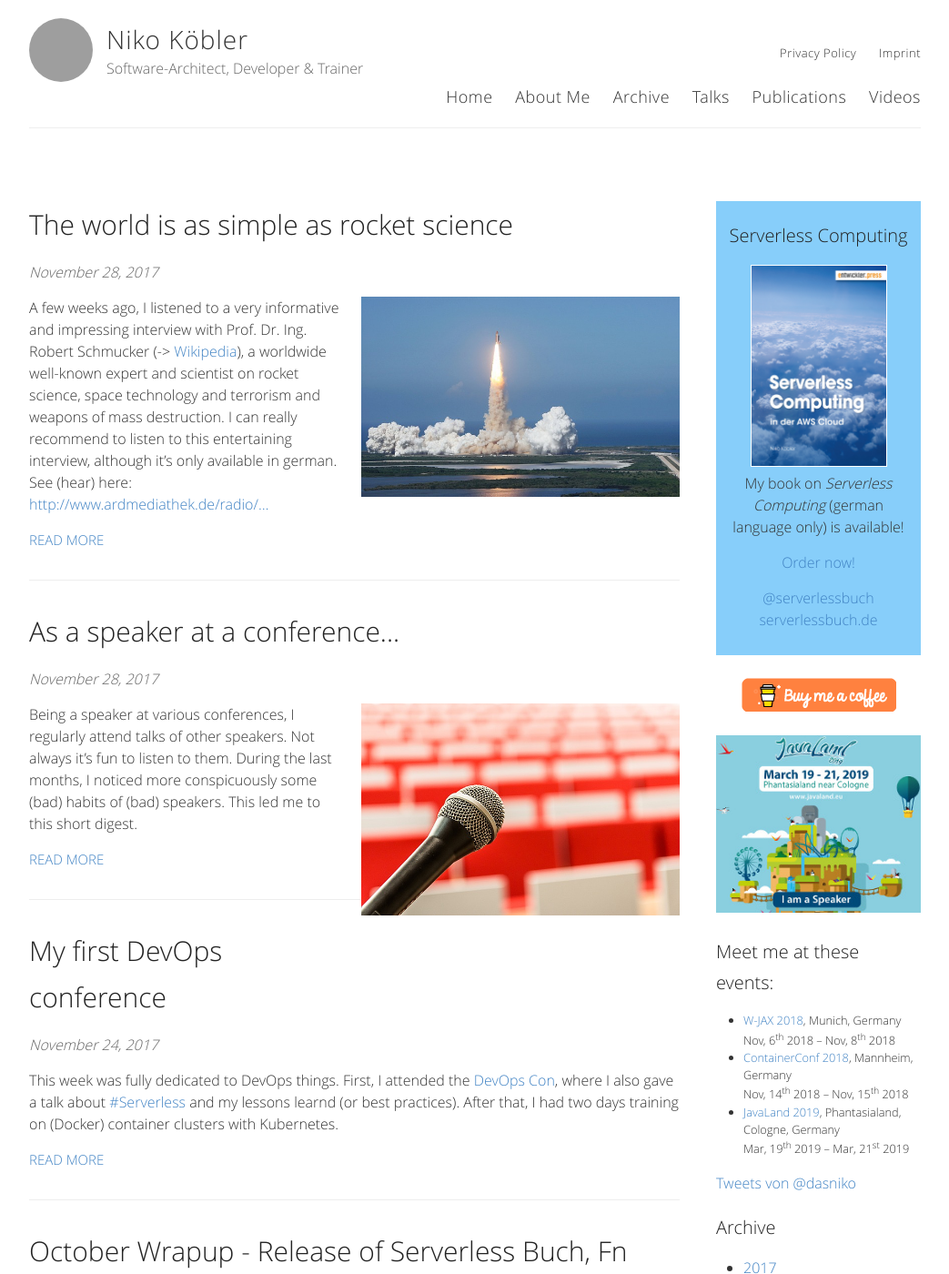
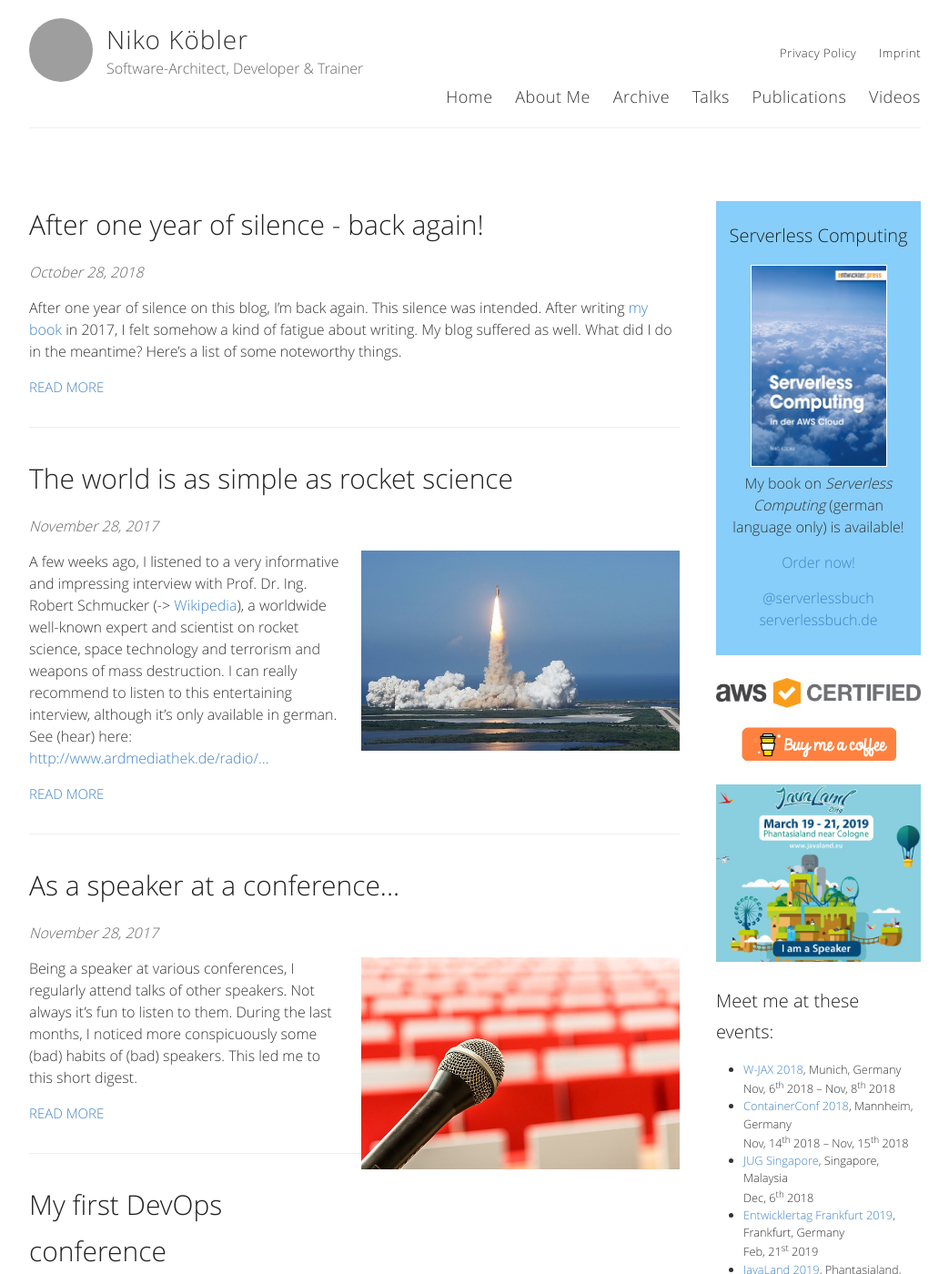
Before and after one commit to dasniko/dasniko.github.io, a Jekyll site: the page built from index.html, in a window 1280 px wide and 1400 px high. Shown: the whole window at 91% size, without its empty margins (118-1161 px from the left). Built offline with Jekyll 4.4.1, drawn with Linux system fonts in a browser that asks for light colours; emoji names are drawn with the system emoji font; comment, search, counter and statistics services are not loaded; some of the changed lines change nothing that is shown; some of the changed text lies outside the part shown; grey boxes are pictures that could not be loaded.

Commit message:
finally a content update

```diff
--- a/_config.yml
+++ b/_config.yml
@@ -7,7 +7,7 @@ name: Niko Köbler
 
 # Short bio or description (displayed in the header)
 description: Software-Architect, Developer & Trainer
-bio: Doing stuff with computers... mostly (functional) on the JVM, Co-Lead of JUG DA, Speaker, Author, Conference-Addict
+bio: Doing stuff with computers... Writing software and helping others do so. Cloud & On-Premise, DevOps, Security, Co-Lead of JUG DA, Conference-Speaker, Book-Author, Triathlon
 
 # URL of your avatar or profile pic (you could use your GitHub profile pic)
 avatar: https://secure.gravatar.com/avatar/395d9a1bac6f64d04bbd713d5b6bc433
--- a/_includes/sidebar.html
+++ b/_includes/sidebar.html
@@ -1,5 +1,8 @@
 <div class="sidebar_content">
   {% include bookteaser.html %}
+</div>
+<div class="sidebar_content" style="margin: 15px 0">
+  <img src="/images/aws-certified.png" alt="AWS certified">
 </div>
 <div class="sidebar_content" style="text-align: center; margin-bottom: 20px;">
   <a href="https://www.buymeacoffee.com/dasniko" target="_blank">
--- /dev/null
+++ b/_posts/2018-10-28-after-one-year-silence.md
@@ -0,0 +1,63 @@
+---
+title: After one year of silence - back again!
+---
+
+After one year of silence on this blog, I'm back again.
+This silence was intended.
+After writing [my book](http://serverlessbuch.de) in 2017, I felt somehow a kind of fatigue about writing.
+My blog suffered as well.
+What did I do in the meantime?
+Here's a list of some noteworthy things.
+
+I'm working since january as a full stack developer for a local customer and doing lots of JavaScript/React stuff, as well as all the automation & deployment stuff of our application to AWS cloud.
+We're using different services like S3, ElasticBeanstalk, Lambda, SQS, SNS, SES and Secrets Manager.
+All the infrastructure is "documented" and scripted as code with Cloudformation.
+I really learned a lot and it is a lot of fun working with all that stuff.
+I'm pretty much in DevOps and infrastructure/deployment things currently, and it doesn't feel bad.
+
+At the same time I started this gig, I started to loose weight.
+Not as a result of disease, but the scale showed somehow too much weight and I didn't want to go on with that in my life.
+So I started my personal _#project80_ and lost 21 kilograms in the first 9 months in 2018.
+I achieved this in changing my diet (less carbohydrates, more proteins and valuable fats) and starting again with sports.
+Weight training and endurance sports.
+Naturally the best combination.
+
+<blockquote class="twitter-tweet" data-lang="de"><p lang="da" dir="ltr">Results of the first 6 months in 2018:<br><br>Weight: -18 kg<br>HF Ø: -10 bpm<br>VO₂max: 40 -&gt; 46 ml/kg/min<br>Pace Ø: -1:00 min/km<a href="https://twitter.com/hashtag/project80?src=hash&amp;ref_src=twsrc%5Etfw">#project80</a> <a href="https://t.co/C67B4PTlhr">pic.twitter.com/C67B4PTlhr</a></p>&mdash; Niko Köbler ☁️ (@dasniko) <a href="https://twitter.com/dasniko/status/1012999398484271104?ref_src=twsrc%5Etfw">30. Juni 2018</a></blockquote>
+
+Today the above values have further improved, I'm fitter than ever and I just did my first-again (since 2014) 10k run with a sub 50 mins time.
+This is really cool and I am really, really happy about that.
+Next year there will be a half-marathon and a triathlon again.
+Looking forward to that!
+
+During summer, I also did something "completely different" for my body and my mind.
+I did complete my education as a fitness trainer on A and B certificate level, plus a personal trainer and medical fitness trainer licence.
+This was fun, learning something different than all this IT/software stuff I'm doing all day.
+First and foremost I did all this for myself, because I wanted to learn more about anatomy, physiology and training science.
+But I think I'll try to work part-time as a personal trainer in future.
+
+<blockquote class="twitter-tweet" data-lang="de"><p lang="en" dir="ltr">I did (and learned) the lasr 4 weekends something completely different than IT. It was inspiring for body and mind. Should do this more often. Life is so much more than bits, bytes and if-then-else.</p>&mdash; Niko Köbler ☁️ (@dasniko) <a href="https://twitter.com/dasniko/status/1023582121498210305?ref_src=twsrc%5Etfw">29. Juli 2018</a></blockquote>
+
+This was not the only certification I did this year.
+Currently I'm also certified on AWS cloud.
+Although it's only the "cloud practitioner" certification - a kind of sales & marketing cert - I can call myself "AWS certified".
+Most customers and recruiters don't know about certification and if there's at least any kind of cert, they'll be happy.
+So do I. :smirk:
+
+<div style="text-align: center">
+  <img src="/images/aws-certified.png" alt="AWS certified" style="width: 300px"/>
+</div>
+
+As well as my writings and publications, my conference talks suffered a bit in 2018.
+It was good to have a period with less talks, only doing a few selected ones.
+But I will be back in 2019, hopefully.
+First talks are already accepted (see e.g. [JavaLand](https://javaland.eu)).
+
+2018 will end for me with a three-weeks cruise trip from Dubai to Singapore.
+I'm really excited and looking forward to this.
+Seeing a lot of countries and cultures and eating a lot of local (street) food.
+And as a good completion of this trip, I will give a talk at [JUG Singapore](https://www.meetup.com/singajug/) while I'm there.
+
+So, expect more from me again in 2019.
+_I'll be back!_
+
+<script async src="https://platform.twitter.com/widgets.js" charset="utf-8"></script>
--- a/events.json
+++ b/events.json
@@ -161,6 +161,20 @@
     "url": "https://www.containerconf.de"
   },
   {
+    "title": "JUG Singapore",
+    "location": "Singapore, Malaysia",
+    "start": "2018-12-06",
+    "end": "2018-12-06",
+    "url": "https://www.meetup.com/singajug/"
+  },
+  {
+    "title": "Entwicklertag Frankfurt 2019",
+    "location": "Frankfurt, Germany",
+    "start": "2019-02-21",
+    "end": "2019-02-21",
+    "url": "https://entwicklertag.de"
+  },
+  {
     "title": "JavaLand 2019",
     "location": "Phantasialand, Cologne, Germany",
     "start": "2019-03-19",
```
Also changed, not shown: images/aws-certified.png (added).
